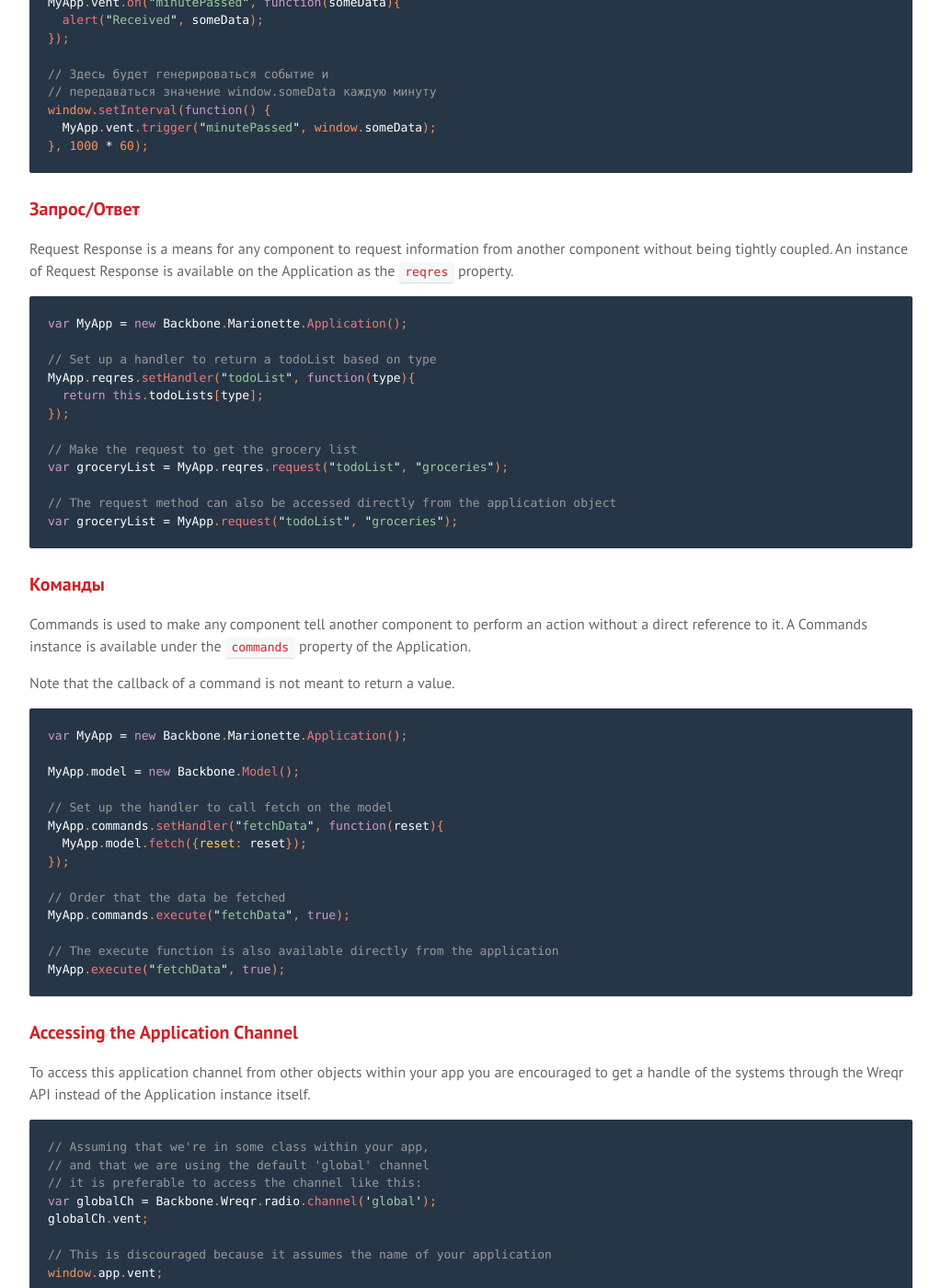
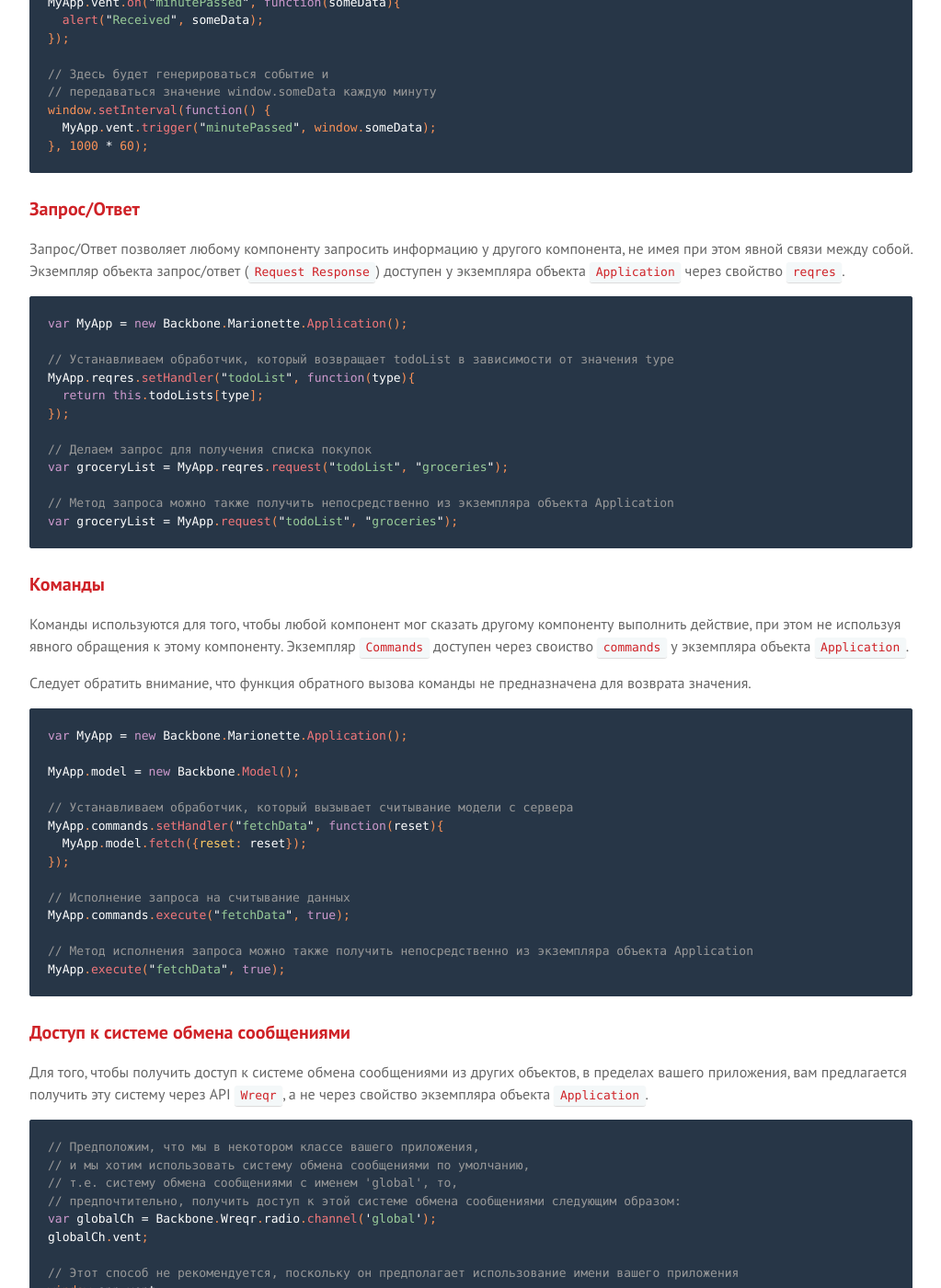
Before and after one commit to sadcitizen/marionettejs.ru, a Jekyll site: the page built from _posts/2014-01-01-application.md, in a window 1280 px wide and 1400 px high, scrolled down 3337 px. Shown: the whole window at 92% size, without its empty margins (128-1151 px from the left). Built offline with Jekyll 4.4.1, drawn with Linux system fonts in a browser that asks for light colours; some web fonts are replaced; Markdown is read by kramdown in place of the engine named in the settings; some of the changed text lies outside the part shown.

Commit message:
translate ru/Application
перевод Request Response
перевод Commands
перевод Accessing the Application Channel
обновил содержание

````diff
--- a/_includes/translation/ru/marionette.application.md
+++ b/_includes/translation/ru/marionette.application.md
@@ -19,7 +19,7 @@
   * [Агрегатор событий](#event-aggregator)
   * [Запрос/Ответ](#request-response)
   * [Команды](#commands)
-  * [Accessing the Application Channel](#accessing-the-application-channel)
+  * [Доступ к системе обмена сообщениями](#accessing-the-application-channel)
 * [Регионы и объект приложения](#regions-and-the-application-object)
   * [jQuery-селектор](#jquery-selector)
   * [Собственный тип региона](#custom-region-type)
@@ -151,59 +151,65 @@
 
 ### Запрос/Ответ
 
-Request Response is a means for any component to request information from another component without being tightly coupled. An instance of Request Response is available on the Application as the `reqres` property.
+Запрос/Ответ позволяет любому компоненту запросить информацию у другого компонента,
+не имея при этом явной связи между собой. Экземпляр объекта запрос/ответ (`Request Response`)
+доступен у экземпляра объекта `Application` через свойство `reqres`.
 
 ```js
 var MyApp = new Backbone.Marionette.Application();
 
-// Set up a handler to return a todoList based on type
+// Устанавливаем обработчик, который возвращает todoList в зависимости от значения type
 MyApp.reqres.setHandler("todoList", function(type){
   return this.todoLists[type];
 });
 
-// Make the request to get the grocery list
+// Делаем запрос для получения списка покупок
 var groceryList = MyApp.reqres.request("todoList", "groceries");
 
-// The request method can also be accessed directly from the application object
+// Метод запроса можно также получить непосредственно из экземпляра объекта Application
 var groceryList = MyApp.request("todoList", "groceries");
 ```
 
 ### Команды
 
-Commands is used to make any component tell another component to perform an action without a direct reference to it. A Commands instance is available under the `commands` property of the Application.
+Команды используются для того, чтобы любой компонент мог сказать другому компоненту
+выполнить действие, при этом не используя явного обращения к этому компоненту.
+Экземпляр `Commands` доступен через своиство `commands` у экземпляра объекта `Application`.
 
-Note that the callback of a command is not meant to return a value.
+Следует обратить внимание, что функция обратного вызова команды не предназначена для возврата значения.
 
 ```js
 var MyApp = new Backbone.Marionette.Application();
 
 MyApp.model = new Backbone.Model();
 
-// Set up the handler to call fetch on the model
+// Устанавливаем обработчик, который вызывает считывание модели с сервера
 MyApp.commands.setHandler("fetchData", function(reset){
   MyApp.model.fetch({reset: reset});
 });
 
-// Order that the data be fetched
+// Исполнение запроса на считывание данных
 MyApp.commands.execute("fetchData", true);
 
-// The execute function is also available directly from the application
+// Метод исполнения запроса можно также получить непосредственно из экземпляра объекта Application
 MyApp.execute("fetchData", true);
 ```
 
-### Accessing the Application Channel
+### Доступ к системе обмена сообщениями
 
-To access this application channel from other objects within your app you are encouraged to get a handle of the systems
-through the Wreqr API instead of the Application instance itself.
+Для того, чтобы получить доступ к системе обмена сообщениями из других объектов,
+в пределах вашего приложения, вам предлагается получить эту систему через API `Wreqr`,
+а не через свойство экземпляра объекта `Application`.
 
 ```js
-// Assuming that we're in some class within your app,
-// and that we are using the default 'global' channel
-// it is preferable to access the channel like this:
+// Предположим, что мы в некотором классе вашего приложения,
+// и мы хотим использовать систему обмена сообщениями по умолчанию,
+// т.е. систему обмена сообщениями с именем 'global', то,
+// предпочтительно, получить доступ к этой системе обмена сообщениями следующим образом:
 var globalCh = Backbone.Wreqr.radio.channel('global');
 globalCh.vent;
 
-// This is discouraged because it assumes the name of your application
+// Этот способ не рекомендуется, поскольку он предполагает использование имени вашего приложения
 window.app.vent;
 ```
 
````
